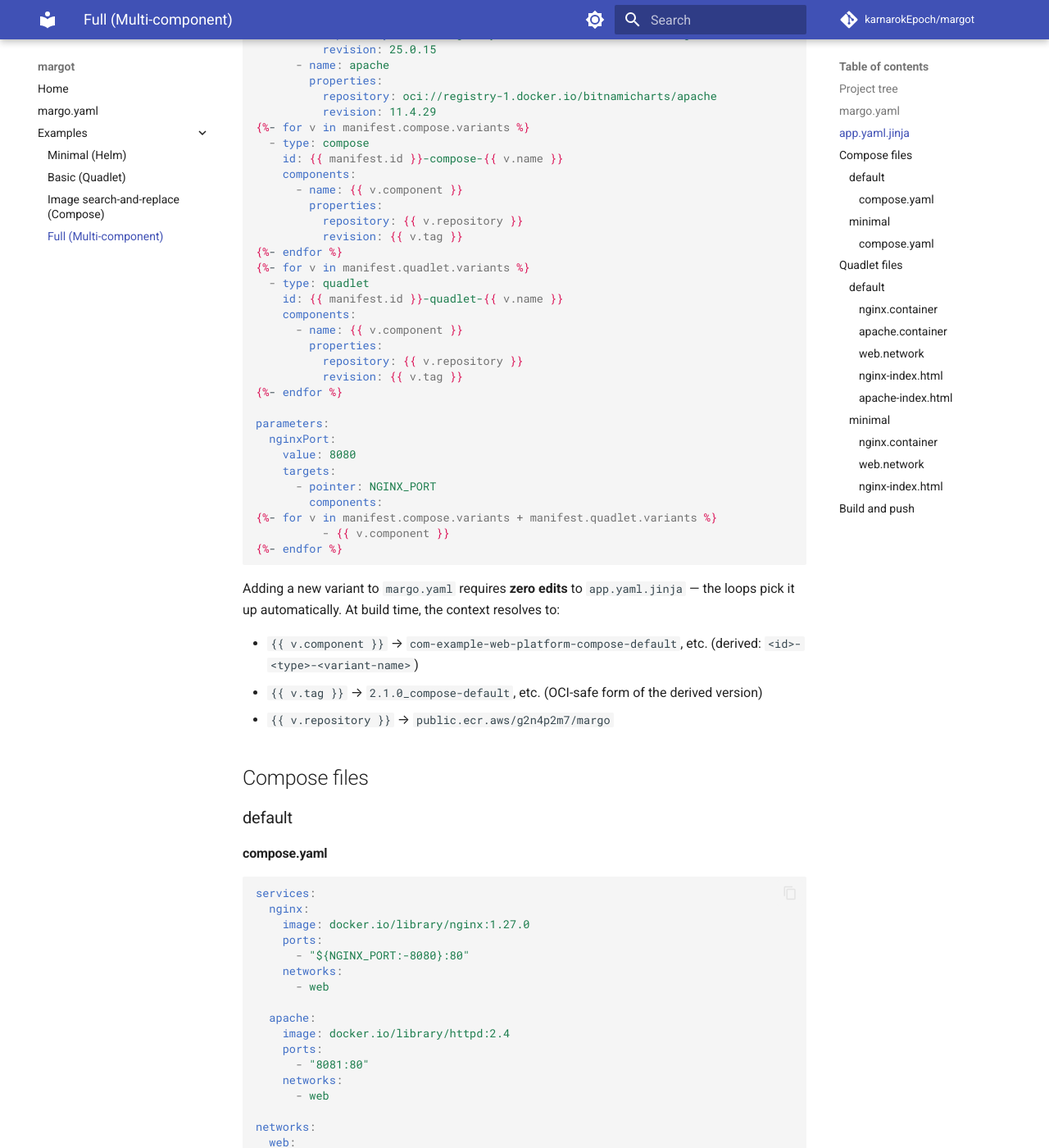
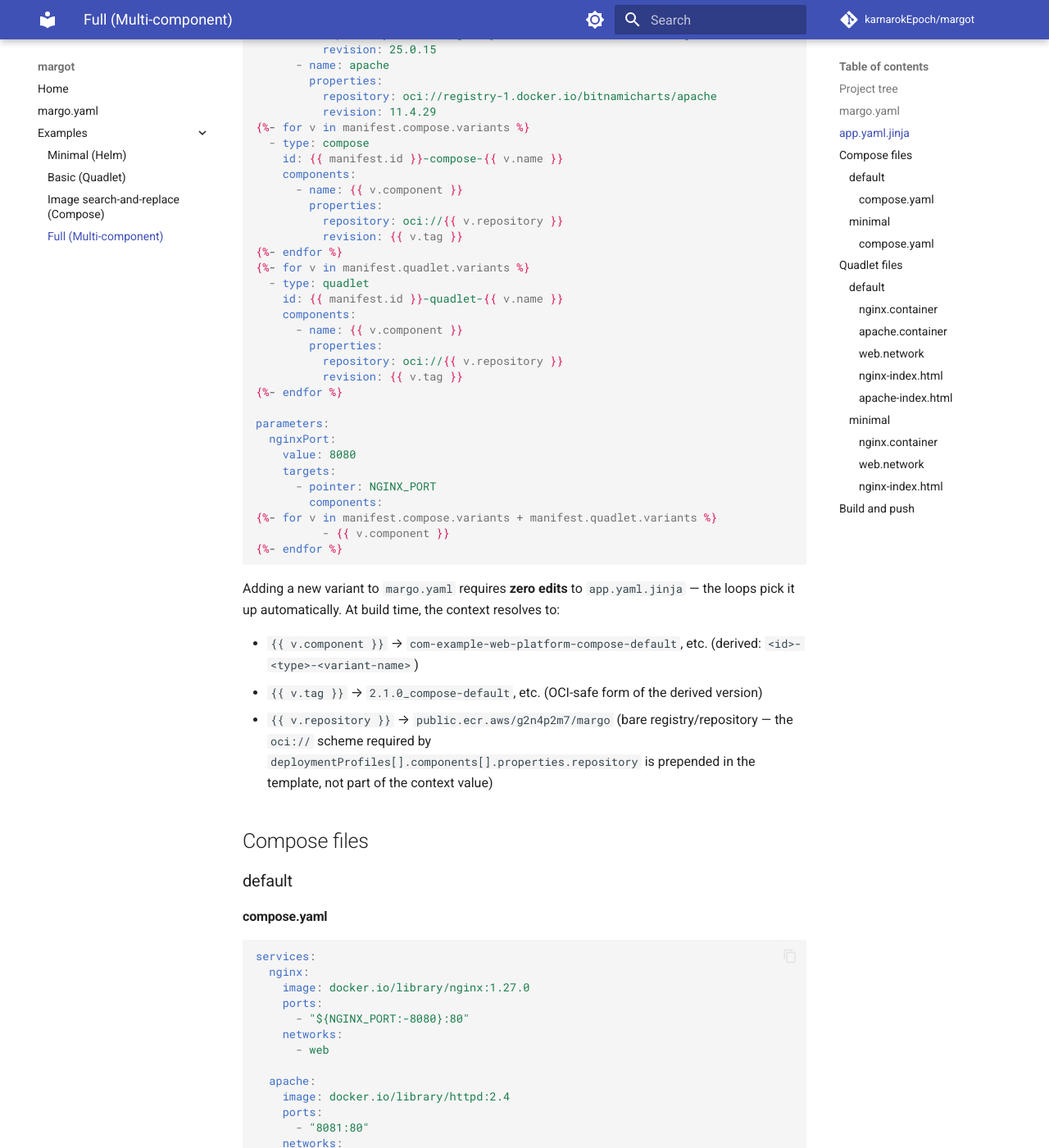
Before and after one commit to karnarokEpoch/margot, an MkDocs documentation site: the page built from docs/examples/full.md, in a window 1280 px wide and 1400 px high, scrolled down 2382 px. Shown: the whole window at 82% size. Built offline with MkDocs 1.6.1 and Material for MkDocs 9.7.7, drawn with Linux system fonts in a browser that asks for light colours; comment, search, counter and statistics services are not loaded.

Commit message:
docs: prepend oci:// scheme to templated repository values in examples

```diff
--- a/docs/examples/full.md
+++ b/docs/examples/full.md
@@ -114,7 +114,7 @@ deploymentProfiles:
     components:
       - name: {{ v.component }}
         properties:
-          repository: {{ v.repository }}
+          repository: oci://{{ v.repository }}
           revision: {{ v.tag }}
 {%- endfor %}
 {%- for v in manifest.quadlet.variants %}
@@ -123,7 +123,7 @@ deploymentProfiles:
     components:
       - name: {{ v.component }}
         properties:
-          repository: {{ v.repository }}
+          repository: oci://{{ v.repository }}
           revision: {{ v.tag }}
 {%- endfor %}
 
@@ -143,7 +143,9 @@ automatically. At build time, the context resolves to:
 
 - `{{ v.component }}` → `com-example-web-platform-compose-default`, etc. (derived: `<id>-<type>-<variant-name>`)
 - `{{ v.tag }}` → `2.1.0_compose-default`, etc. (OCI-safe form of the derived version)
-- `{{ v.repository }}` → `public.ecr.aws/g2n4p2m7/margo`
+- `{{ v.repository }}` → `public.ecr.aws/g2n4p2m7/margo` (bare registry/repository — the `oci://`
+  scheme required by `deploymentProfiles[].components[].properties.repository` is prepended in
+  the template, not part of the context value)
 
 ## Compose files
 
```
Also changed, not shown: docs/examples/basic-quadlet.md (+4 -1 lines).
